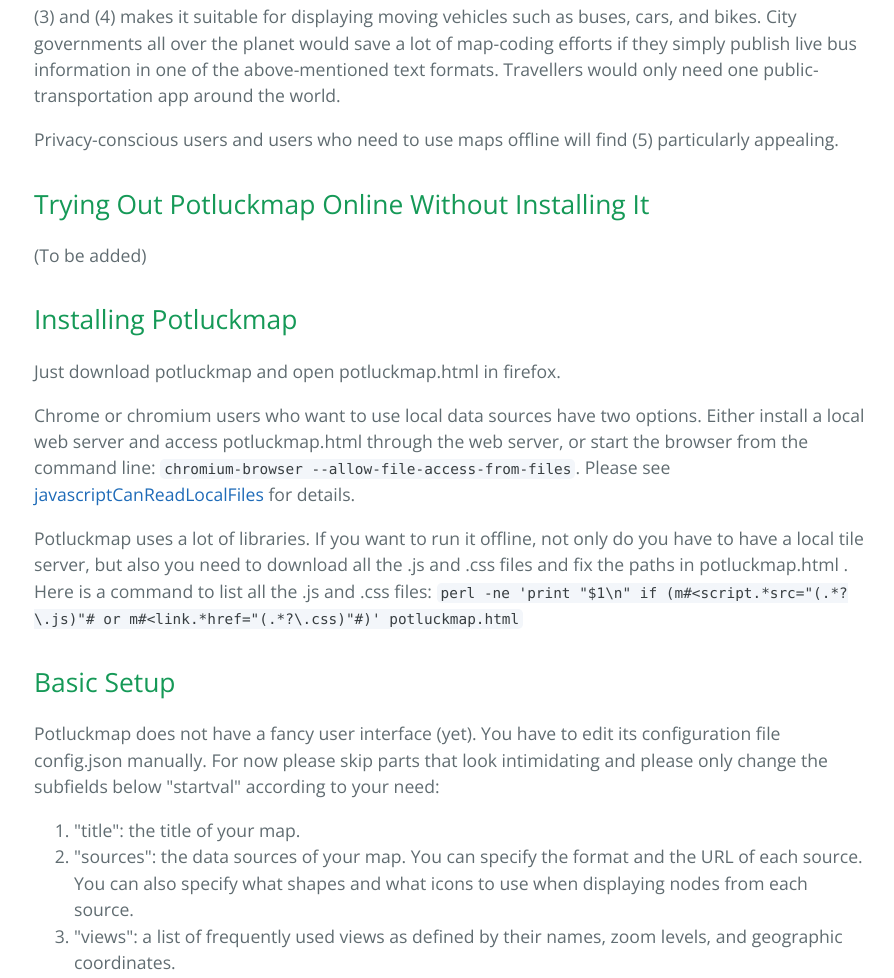
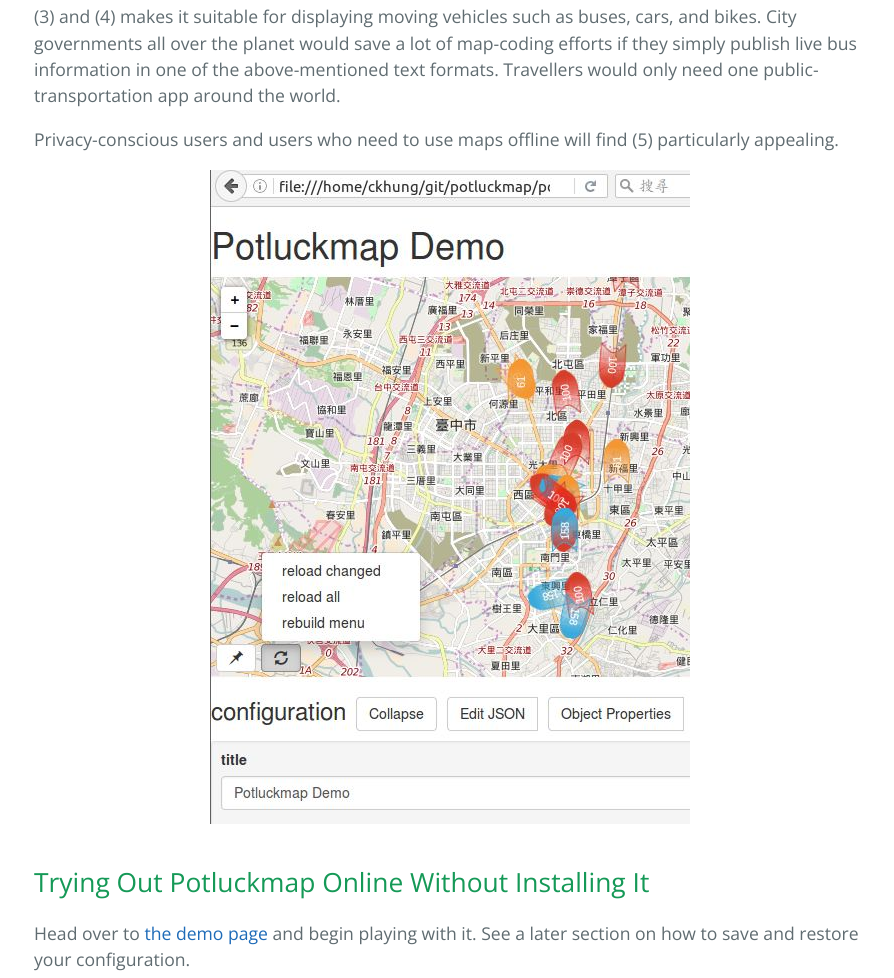
Before and after one commit to g0v/potluckmap, a plain HTML site: page index.html in a window 1280 px wide. Shown: the part 988-1966 px from the top of the page, without its empty margins (190-1084 px from the left). Drawn offline with nearby package versions, Linux system fonts and the light colour scheme.

Commit message:
add reference to demo page

```diff
--- a/index.html
+++ b/index.html
@@ -62,10 +62,16 @@
 <p>Privacy-conscious users and users who need to use maps offline
 will find (5) particularly appealing.</p>
 
+<p align="center"><img src="potluckmap.jpg"
+alt="screenshot of potluckmap" /></p>
+
 <h2>
 <a id="trying-out-potluckmap-online-without-installing-it" class="anchor" href="#trying-out-potluckmap-online-without-installing-it" aria-hidden="true"><span aria-hidden="true" class="octicon octicon-link"></span></a>Trying Out Potluckmap Online Without Installing It</h2>
 
-<p>(To be added)</p>
+<p>Head over to <a href=
+"http://g0v.github.io/potluckmap/potluckmap.html">
+the demo page</a> and begin playing with it.
+See a later section on how to save and restore your configuration.
 
 <h2>
 <a id="installing-potluckmap" class="anchor" href="#installing-potluckmap" aria-hidden="true"><span aria-hidden="true" class="octicon octicon-link"></span></a>Installing Potluckmap</h2>
@@ -148,6 +154,12 @@
 It only confirms your manual editing within this session.)
 Potluckmap will then use your new configuration the next time it is run.</p>
 
+<p>If you are visiting <a href=
+"http://g0v.github.io/potluckmap/potluckmap.html">
+the demo page</a>, then of course it is always
+the demo map that gets displayed upon opening the page.
+...
+
 <h2>
 <a id="more-details-about-the-configuration-options" class="anchor" href="#more-details-about-the-configuration-options" aria-hidden="true"><span aria-hidden="true" class="octicon octicon-link"></span></a>More Details About the Configuration Options</h2>
 
```
Also changed, not shown: potluckmap.jpg (added), 1 other file.
